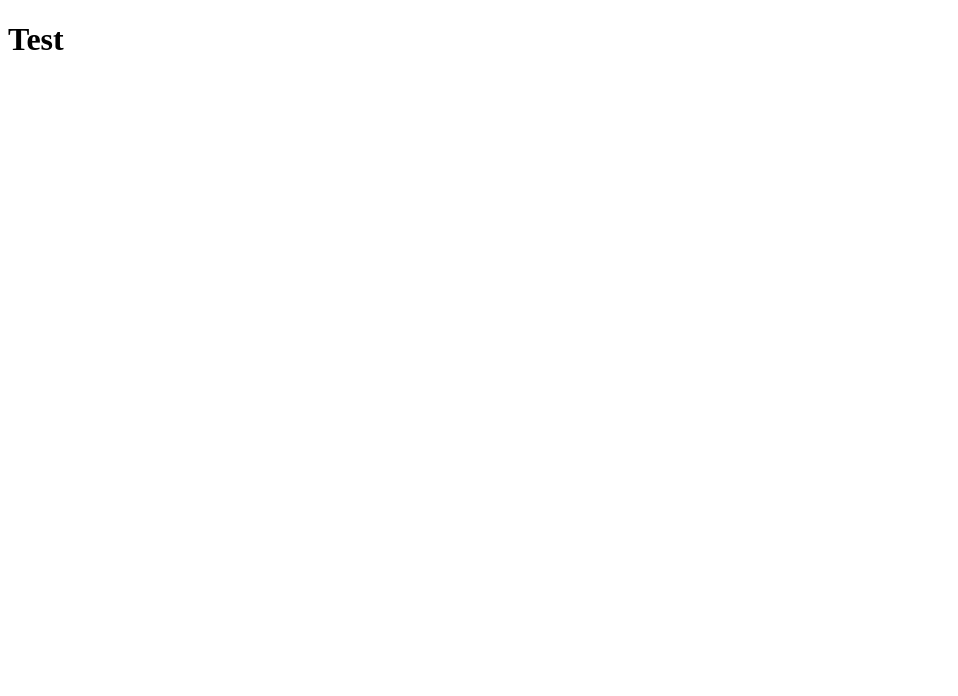
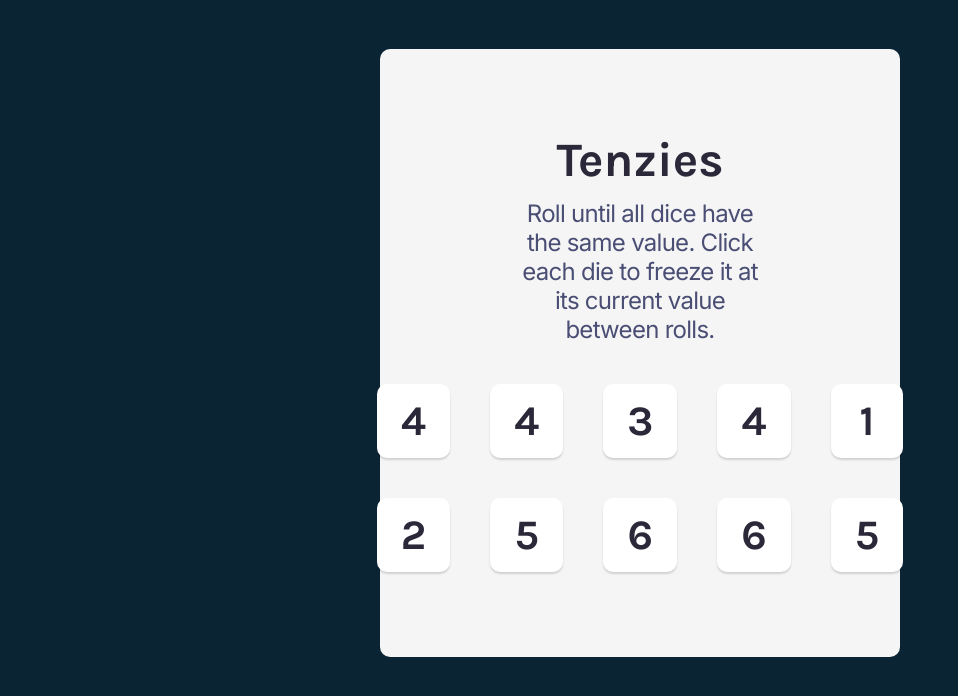
Before and after one commit to tohkev/Tenzies, a React (Create React App) app in the folder game-app/: page / in a window 1280 px wide. Shown: the top 696 px of the page, without its empty margins (0-958 px from the left). Built offline with nearby package versions, Linux system fonts and the light colour scheme.

Commit message:
created initial layout

```diff
--- a/game-app/public/index.html
+++ b/game-app/public/index.html
@@ -6,6 +6,9 @@
   <link rel="icon" href="%PUBLIC_URL%/favicon.ico" />
   <meta name="viewport" content="width=device-width, initial-scale=1" />
   <meta name="description" content="Tenzies Dice Game" />
+  <link rel="preconnect" href="https://fonts.googleapis.com">
+  <link rel="preconnect" href="https://fonts.gstatic.com" crossorigin>
+  <link href="https://fonts.googleapis.com/css2?family=Inter&family=Karla:wght@700&display=swap" rel="stylesheet">
   <title>Tenzies!</title>
 </head>
 
--- a/game-app/src/App.js
+++ b/game-app/src/App.js
@@ -1,8 +1,34 @@
 import React from 'react';
+import Die from './components/Die.js'
+import styles from './styles.css'
 
 
 export default function App() {
+  const [diceValues, setDiceValues] = React.useState(getAllNewDice())
+
+
+  //generates an array of 10 random numbers between 1-6
+  function getAllNewDice() {
+    let diceArray = []
+    for (let i = 0; i < 10; i++) {
+      let diceValue = Math.ceil(Math.random() * 6);
+      diceArray.push(diceValue);
+    }
+    return diceArray;
+  }
+
+  //based on the state, this will create the die elements to be rendered
+  const dieElements = diceValues.map(dieValue => {
+    return <Die value={dieValue} />
+  })
+
   return (
-    <h1>Test</h1>
+    <main className="game--container">
+      <h1 className="game--heading">Tenzies</h1>
+      <p className="game--instruction">Roll until all dice have the same value. Click each die to freeze it at its current value between rolls.</p>
+      <section className="game--dice-block">
+        {dieElements}
+      </section>
+    </main>
   )
 }
--- /dev/null
+++ b/game-app/src/components/Die.js
@@ -0,0 +1,9 @@
+import React from 'react';
+
+export default function Dice(props) {
+    return (
+        <div className="die">
+            <h2>{props.value}</h2>
+        </div>
+    )
+}
--- a/game-app/src/styles.css
+++ b/game-app/src/styles.css
@@ -0,0 +1,64 @@
+* {
+    box-sizing: border-box;
+}
+
+body {
+    margin: 0;
+    background-color: #0B2434;
+    padding: 1.25rem;
+}
+
+.game--container {
+    background-color: #F5F5F5;
+    height: 38rem;
+    max-width: 42%;
+    margin: 1.8rem auto;
+    border-radius: 10px;
+    padding: 2rem 6rem;
+    text-align: center;
+    font-family: 'Karla', sans-serif;
+    color: #2B283A;
+    display: flex;
+    flex-direction: column;
+    justify-content: start;
+    align-items: center;
+}
+
+.game--heading {
+    line-height: 30px;
+    font-size: 3rem;
+    margin: 4rem 1.5rem 1.5rem;
+}
+
+.game--instruction {
+    width: 80%;
+    font-size: 1.5rem;
+    font-family: 'Inter', sans-serif;
+    margin: 0 auto;
+    letter-spacing: -0.03em;
+    color: #4A4E74;
+}
+
+/* **************************DICE BLOCK STYLES************************ */
+
+.game--dice-block {
+    display: grid;
+    grid-template: auto auto / repeat(5, 1fr);
+    gap: 2.5rem;
+    margin-top: 2.5rem;
+}
+
+.die {
+    font-family: 'Karla', sans-serif;
+    color: #2B283A;
+    background-color: white;
+    box-shadow: 0px 2px 2px rgba(0, 0, 0, 0.15);
+    border-radius: 10px;
+    font-size: 1.75rem;
+    padding: 0.75rem 1.5rem;
+    cursor: pointer;
+}
+
+.die h2 {
+    margin: 0;
+}
```
